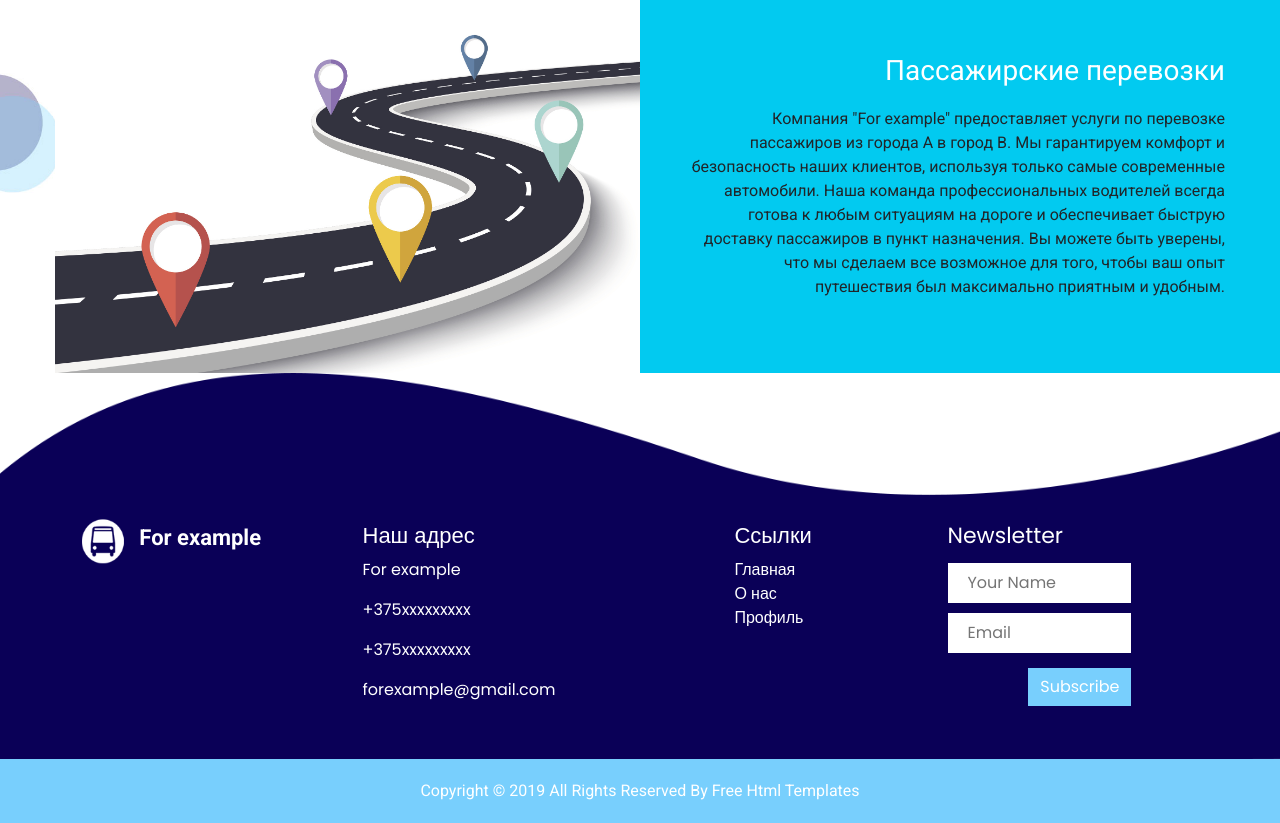
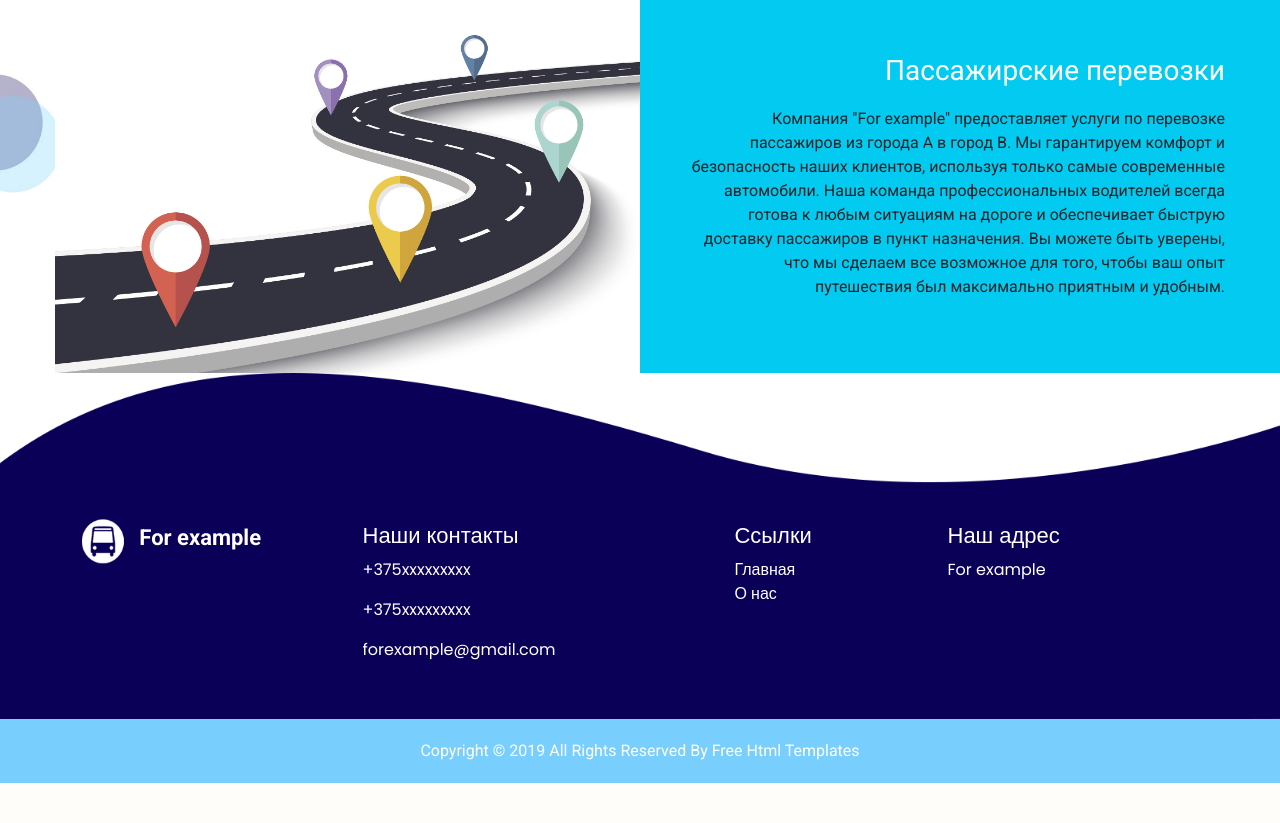
Before and after one commit to mulphers/django_minibus_order, a Django app: page / in a window 1280 px wide; the page is wider, and only the part inside the window is pictured. Shown: the part 619-1442 px from the top of that part. After the commit the page ends 1402 px from the top of that part, so only its background shows below. Run offline with Django 3.2, Linux system fonts and the light colour scheme; parts of the project's set-up code (start-up, migrations or seed data) failed here and were passed over; some libraries are stand-ins or nearby versions.

Commit message:
Доработал шаблоны

```diff
--- a/base/templates/base/base.html
+++ b/base/templates/base/base.html
@@ -55,7 +55,7 @@
                             <a class="nav-link" href="{% url 'index' %}">Главная <span class="sr-only">(current)</span></a>
                         </li>
                         <li class="nav-item">
-                            <a class="nav-link" href="about.html">О нас</a>
+                            <a class="nav-link" href="{% url 'about_us' %}">О нас</a>
                         </li>
                         <li class="nav-item ">
                             {% if user.is_authenticated %}
@@ -110,7 +110,7 @@
                                             <a class="nav-link" href="{% url 'index' %}">Главная <span class="sr-only">(current)</span></a>
                                         </li>
                                         <li class="nav-item">
-                                            <a class="nav-link" href="about.html">О нас</a>
+                                            <a class="nav-link" href="{% url 'about_us' %}">О нас</a>
                                         </li>
                                         <li class="nav-item ">
                                             {% if user.is_authenticated %}
@@ -148,9 +148,10 @@
                     <span>For example</span>
                 </div>
             </div>
-            <div class="col-md-3 info_address">
-                <h5>Наш адрес</h5>
-                <p>For example</p>
+            <div class="col-md-3 info_news">
+                <h5>
+                    Наши контакты
+                </h5>
                 <p>+375xxxxxxxxx</p>
                 <p>+375xxxxxxxxx</p>
                 <p><a href="">forexample@gmail.com</a></p>
@@ -162,36 +163,18 @@
                         <ul>
                             <h5>Ссылки</h5>
                             <li>
-                                <a href="index.html">Главная</a>
+                                <a href="{% url 'index' %}">Главная</a>
                             </li>
                             <li>
-                                <a href="about.html">О нас</a>
+                                <a href="{% url 'about_us' %}">О нас</a>
                             </li>
-                            <li>
-                                <a href="profile.html">Профиль</a>
-                            </li>
-
                         </ul>
                     </nav>
                 </div>
             </div>
-            <div class="col-md-3 info_news">
-                <h5>
-                    Newsletter
-                </h5>
-                <form action="">
-                    <div>
-                        <input type="text" placeholder="Your Name">
-                    </div>
-                    <div>
-                        <input type="email" placeholder="Email">
-                    </div>
-                    <div class="d-flex justify-content-end">
-                        <button type="submit">
-                            Subscribe
-                        </button>
-                    </div>
-                </form>
+             <div class="col-md-3 info_address">
+                <h5>Наш адрес</h5>
+                <p>For example</p>
             </div>
         </div>
     </div>
--- a/orders/templates/orders/about.html
+++ b/orders/templates/orders/about.html
@@ -24,10 +24,9 @@
                         обеспечить безопасность и комфорт во время вашей поездки.
                     </p>
                     <div class="d-flex  justify-content-end">
-                        <a href="index.html" class="quote-btn about-btn">
+                        <a href="{% url 'index' %}" class="quote-btn about-btn">
                             <img src="{% static 'images/white-next.png' %}" alt="">
                             <span>На главную</span>
-
                         </a>
                     </div>
                 </div>
--- a/users/templates/users/profile.html
+++ b/users/templates/users/profile.html
@@ -69,7 +69,11 @@
             <div class="col-lg-12" style="margin-top: 33px;">
                 <input class="btn btn-info btn-block" type="submit" value="Сохранить"
                        style="background-color: skyblue; border-color: skyblue;">
+                <a href="{% url 'user:sign_out' %}" class="btn btn-info btn-block">
+                Выйти
+            </a>
             </div>
+
         </div>
     </form>
 </div>
```
